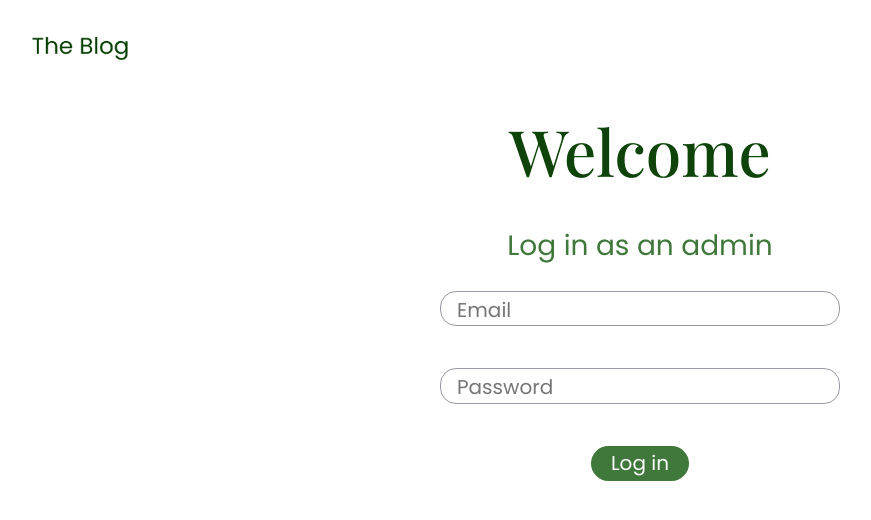
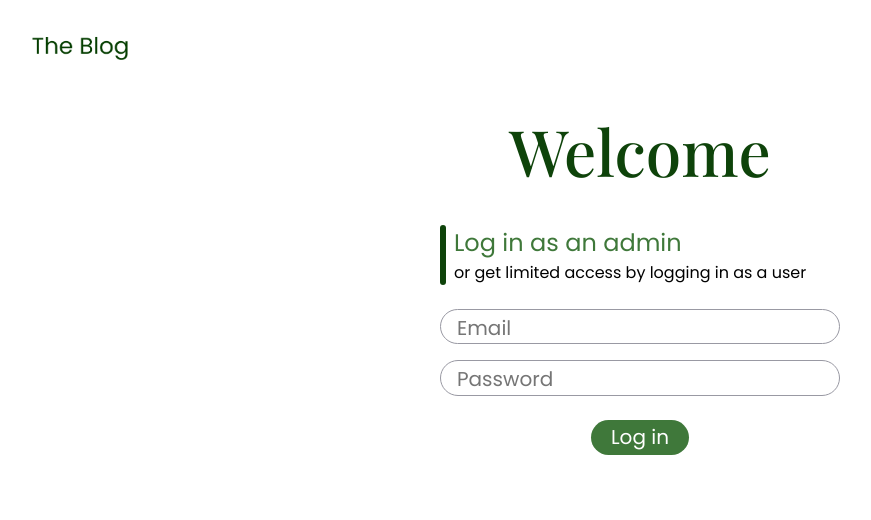
Before and after one commit to GabyAM/blog-admin-dashboard, a React (Vite) app: page /login in a window 1280 px wide. Shown: the top 520 px of the page, without its empty margins (0-871 px from the left). Built offline with nearby package versions, Linux system fonts and the light colour scheme; a web font is replaced by a local one.

Commit message:
updates styling on login form

```diff
--- a/src/components/LoginForm.jsx
+++ b/src/components/LoginForm.jsx
@@ -55,7 +55,17 @@ export function LoginForm() {
                         className="flex-col"
                         onSubmit={handleSubmit(onSubmit)}
                     >
+                        <div className="info flex-row">
+                            <div className="green-line"></div>
+                            <div className="text">
                                 <h2>Log in as an admin</h2>
+                                <p>
+                                    or get limited access by logging in as a
+                                    user
+                                </p>
+                            </div>
+                        </div>
+                        <div className="inputs flex-col">
                             <div className="form-input-container">
                                 <input
                                     className="form-input"
@@ -72,10 +82,11 @@ export function LoginForm() {
                                     placeholder="Email"
                                 />
                                 {errors.email && (
-                                <ErrorLabel>{errors.email.message}</ErrorLabel>
+                                    <ErrorLabel>
+                                        {errors.email.message}
+                                    </ErrorLabel>
                                 )}
                             </div>
-
                             <div className="form-input-container">
                                 <input
                                     className="form-input"
@@ -97,6 +108,7 @@ export function LoginForm() {
                                     </ErrorLabel>
                                 )}
                             </div>
+                        </div>
 
                         <button className="login-button">Log in</button>
                         {errors && errors.root && errors.root.serverError && (
--- a/src/styles/loginform.css
+++ b/src/styles/loginform.css
@@ -21,21 +21,36 @@
     font-weight: 500;
 }
 
+.form-container .info {
+    gap: var(--space-100);
+}
+.form-container .info .green-line {
+    height: auto;
+    width: 6px;
+    background-color: var(--green-900);
+    border-radius: 100vh;
+}
+.form-container .info .text {
+    text-align: left;
+}
+.form-container form .inputs {
+    gap: var(--space-300);
+}
 .form-container h2 {
-    font-size: 28px;
+    font-size: 24px;
     font-weight: 400;
     color: var(--green-500);
 }
 
 .form-input-container {
     display: grid;
-    grid-template-rows: auto 18px;
+    grid-template-rows: auto auto;
 }
 
 .form-input {
     width: 100%;
     border: 1px solid var(--grey-400);
-    border-radius: var(--space-300);
+    border-radius: 100vh;
     padding: 0.125em var(--space-300) 0.03125em;
     font-size: 20px;
 }
```
Lines whose indentation alone changed are shown as unchanged.
